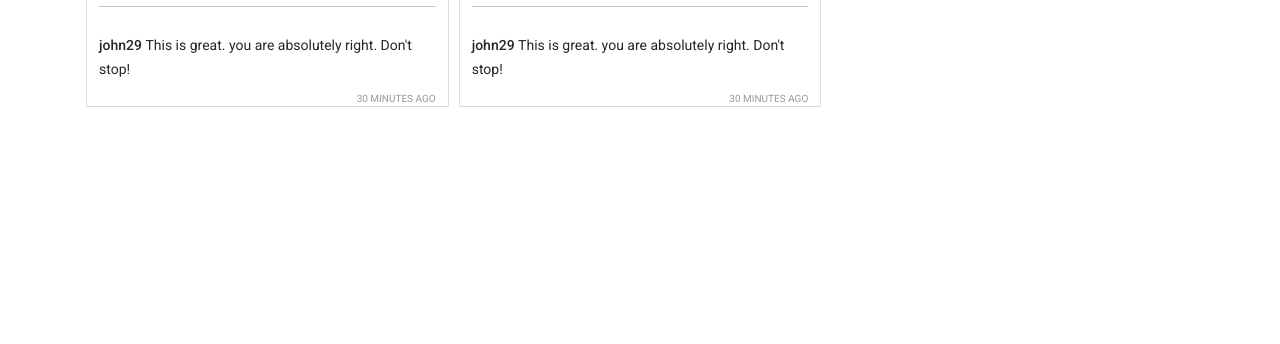
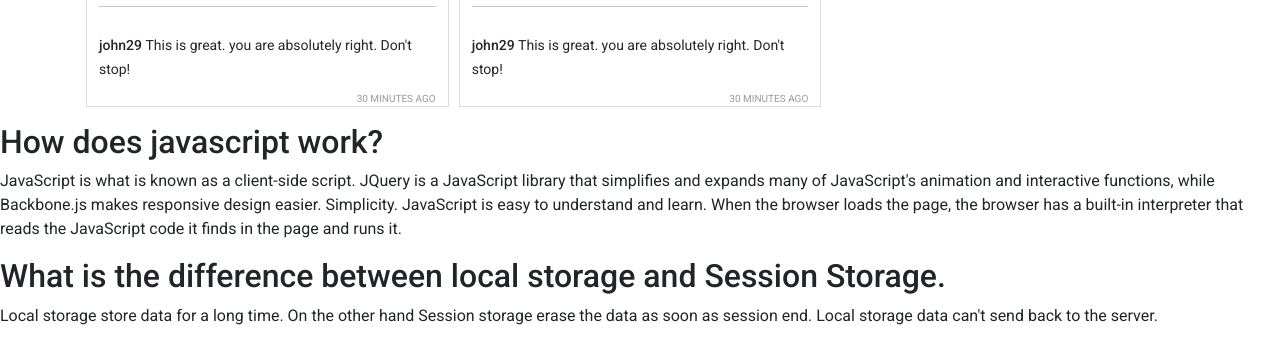
Before and after one commit to solo-mizan/insta-debugging, a plain HTML site: page index.html in a window 1280 px wide. Shown: the part 1425-1769 px from the top of the page. Before the commit the page ends 1548 px from the top, so only its background shows below. Drawn offline with nearby package versions, Linux system fonts and the light colour scheme.

Commit message:
major bugs are fixed

```diff
--- a/index.html
+++ b/index.html
@@ -77,8 +77,20 @@
                 <h1>Reported posts</h1>
             </div>
         </main>
+<section>
+    <div>
+        <h2>How does javascript work?</h2>
+        <p>JavaScript is what is known as a client-side script.
+            JQuery is a JavaScript library that simplifies and expands many of JavaScript's animation and interactive functions, while Backbone.js makes responsive design easier. Simplicity. JavaScript is easy to understand and learn. When the browser loads the page, the browser has a built-in interpreter that reads the JavaScript code it finds in the page and runs it.
+        </p>
+        <h2>What is the difference between local storage and Session Storage.</h2>
+        <p>
+            Local storage store data for a long time. On the other hand Session storage erase the data as soon as session end. Local storage data can't send back to the server.
+        </p>
+    </div>
+</section>
+
         <footer></footer>
-
         <!-- add javascript  file  -->
         <script src="./js/app.js"></script>
     </body>
```
